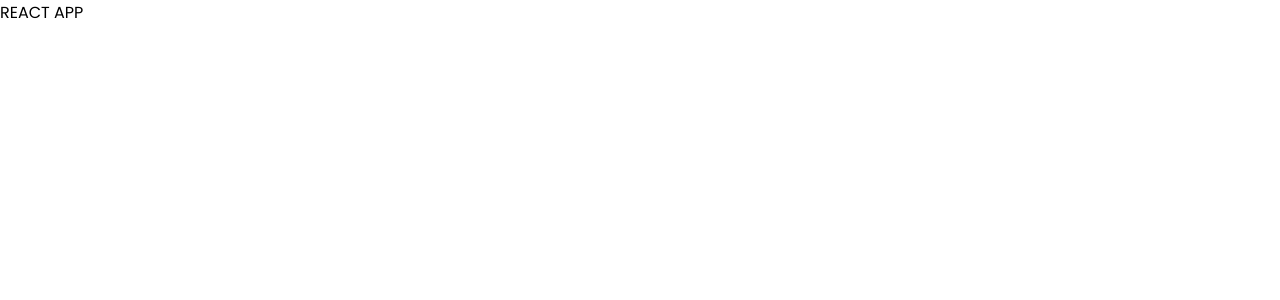
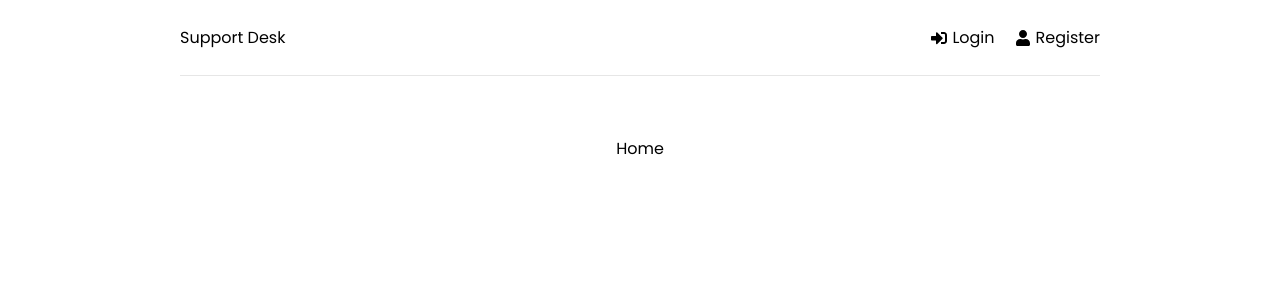
Before and after one commit to gersonkaitor/support-desk-app, a React (Create React App) app in the folder frontend/: page / in a window 1280 px wide. Shown: the top 300 px of the page. Built offline with nearby package versions, Linux system fonts and the light colour scheme.

Commit message:
header and initial pages

```diff
--- a/frontend/src/App.js
+++ b/frontend/src/App.js
@@ -1,8 +1,23 @@
+import { BrowserRouter as Router, Routes, Route } from "react-router-dom";
+import Header from "./components/Header";
+import Home from "./pages/Home";
+import Login from "./pages/Login";
+import Register from "./pages/Register";
+
 function App() {
   return (
-    <div>
-     REACT APP
-    </div>
+    <>
+      <Router>
+        <div className="container">
+        <Header/>
+          <Routes>
+            <Route path="/" element={<Home />} />
+            <Route path="/login" element={<Login />} />
+            <Route path="/register" element={<Register />} />
+          </Routes>
+        </div>
+      </Router>
+    </>
   );
 }
 
--- /dev/null
+++ b/frontend/src/components/Header.jsx
@@ -0,0 +1,26 @@
+import {FaSignInAlt, FaSignOutAlt, FaUser} from 'react-icons/fa'
+import {Link} from 'react-router-dom'
+
+function Header() {
+    return (
+      <header className='header'>
+        <div className="logo">
+            <Link to="/">Support Desk</Link>
+        </div>
+        <ul>
+            <li>
+                <Link to="/login">
+                    <FaSignInAlt/> Login
+                </Link>
+            </li>
+            <li>
+                <Link to="/register">
+                    <FaUser/> Register
+                </Link>
+            </li>
+        </ul>
+      </header>
+    )
+  }
+
+  export default Header
--- /dev/null
+++ b/frontend/src/pages/Home.jsx
@@ -0,0 +1,8 @@
+
+function Home() {
+  return (
+    <div>Home</div>
+  )
+}
+
+export default Home
--- /dev/null
+++ b/frontend/src/pages/Login.jsx
@@ -0,0 +1,8 @@
+
+function Login() {
+    return (
+      <div>Login</div>
+    )
+  }
+
+  export default Login
--- /dev/null
+++ b/frontend/src/pages/Register.jsx
@@ -0,0 +1,8 @@
+
+function Register() {
+    return (
+      <div>Register</div>
+    )
+  }
+
+  export default Register
```
